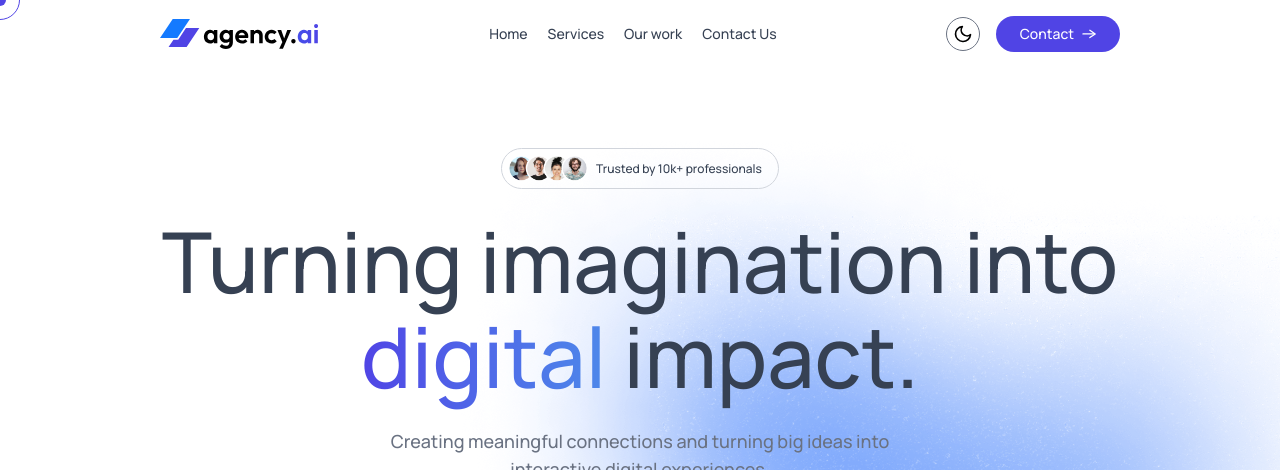
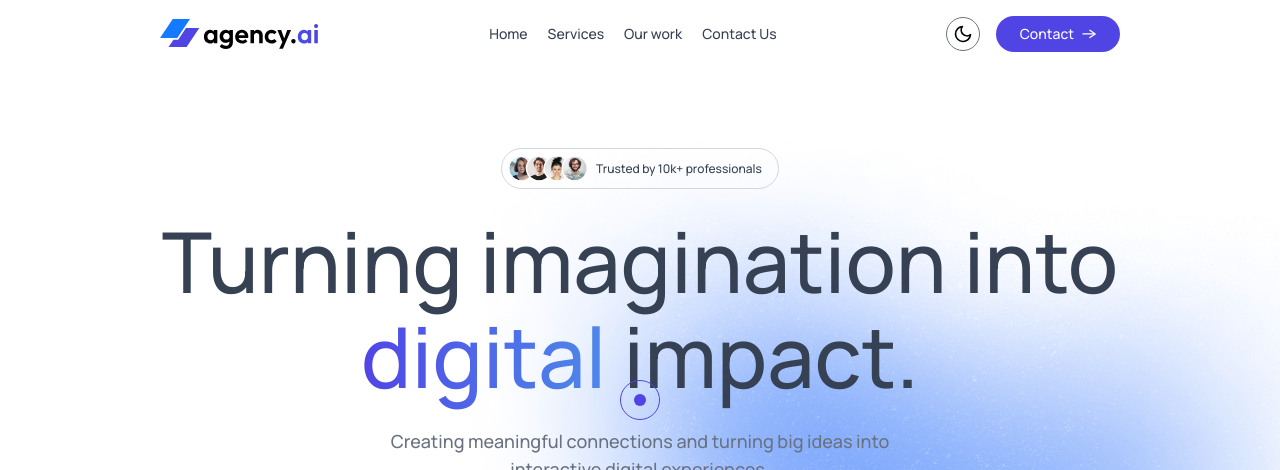
Before and after one commit to bajrangw/agency.ai_website, a React (Vite) app: page / in a window 1280 px wide. Shown: the top 470 px of the page. Built offline with nearby package versions, Linux system fonts and the light colour scheme.

Commit message:
Fix JSX syntax and update cursor component structure

```diff
--- a/src/App.jsx
+++ b/src/App.jsx
@@ -1,18 +1,17 @@
-import React, { useEffect, useRef, useState } from 'react'
-import Navbar from './components/Navbar.jsx'
-import Hero from './components/Hero.jsx'
-import TrustedBy from './components/TrustedBy.jsx';
-import Services from './components/Services.jsx';
-import OurWork from './components/OurWork.jsx';
-import Teams from './components/Teams.jsx';
-import ContactUs from './components/ContactUs.jsx';
-import { Toaster } from 'react-hot-toast';
-import Footer from './components/Footer.jsx';
+import React, { useEffect, useRef, useState } from "react";
+import Navbar from "./components/Navbar.jsx";
+import Hero from "./components/Hero.jsx";
+import TrustedBy from "./components/TrustedBy.jsx";
+import Services from "./components/Services.jsx";
+import OurWork from "./components/OurWork.jsx";
+import Teams from "./components/Teams.jsx";
+import ContactUs from "./components/ContactUs.jsx";
+import { Toaster } from "react-hot-toast";
+import Footer from "./components/Footer.jsx";
 
 const App = () => {
-
   const [theme, setTheme] = useState(
-    localStorage.getItem('theme') || 'light'
+    localStorage.getItem("theme") || "light"
   );
 
   const dotRef = useRef(null);
@@ -21,13 +20,23 @@ const App = () => {
   const mouse = useRef({ x: 0, y: 0 });
   const position = useRef({ x: 0, y: 0 });
 
+  // Initialize starting positions so overflow doesn't happen
+  useEffect(() => {
+    const startX = window.innerWidth / 2;
+    const startY = window.innerHeight / 2;
+
+    mouse.current = { x: startX, y: startY };
+    position.current = { x: startX, y: startY };
+  }, []);
+
+  // Cursor movement animation
   useEffect(() => {
     const handleMouseMove = (e) => {
       mouse.current.x = e.clientX;
       mouse.current.y = e.clientY;
     };
 
-    document.addEventListener('mousemove', handleMouseMove);
+    document.addEventListener("mousemove", handleMouseMove);
 
     const animate = () => {
       position.current.x += (mouse.current.x - position.current.x) * 0.1;
@@ -44,22 +53,25 @@ const App = () => {
     animate();
 
     return () => {
-      document.removeEventListener('mousemove', handleMouseMove);
+      document.removeEventListener("mousemove", handleMouseMove);
     };
   }, []);
 
   return (
     <>
+      {/* Cursor wrapper - prevents scrollbars forever */}
+      <div className="fixed inset-0 overflow-hidden pointer-events-none z-[9999]">
         <div
           ref={outlineRef}
-        className="fixed top-0 left-0 h-10 w-10 rounded-full border border-primary pointer-events-none z-[9999]"
+          className="absolute h-10 w-10 rounded-full border border-primary"
           style={{ transition: "transform 0.1s ease-out" }}
         ></div>
 
         <div
           ref={dotRef}
-        className="fixed top-0 left-0 h-3 w-3 rounded-full bg-primary pointer-events-none z-[9999]"
+          className="absolute h-3 w-3 rounded-full bg-primary"
         ></div>
+      </div>
 
       <div className="dark:bg-black relative overflow-x-hidden">
         <Toaster />
```
Lines whose indentation alone changed are shown as unchanged.
